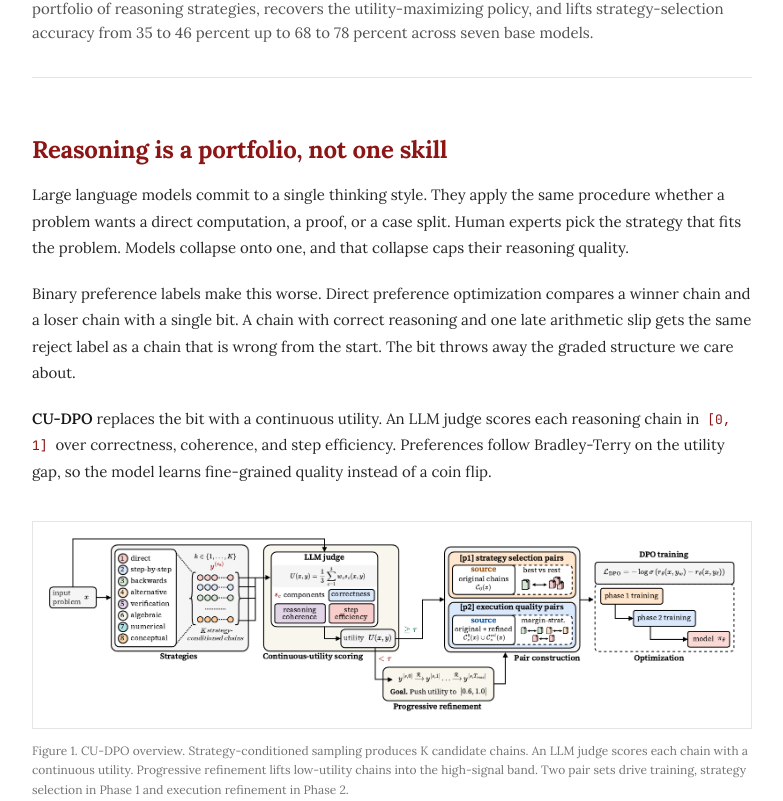
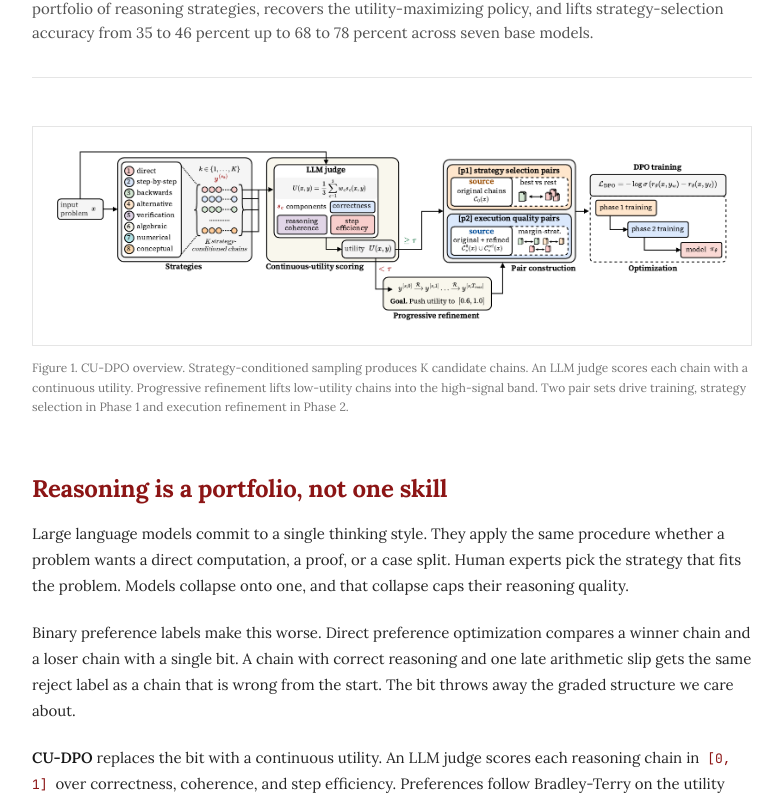
Before and after one commit to ahmd-mohsin/ahmd-mohsin.github.io, a Next.js app: page /papers/cu-dpo in a window 1280 px wide. Shown: the part 356-1157 px from the top of the page, without its empty margins (248-1031 px from the left). Built offline with nearby package versions, Linux system fonts and the light colour scheme.

Commit message:
CU-DPO paper: promote overview diagram to a poster hero at the top

```diff
--- a/src/components/papers/posts/CuDpo.tsx
+++ b/src/components/papers/posts/CuDpo.tsx
@@ -100,6 +100,18 @@ function Table({ head, rows, caption }: { head: string[]; rows: string[][]; capt
 export default function CuDpo() {
   return (
     <div>
+      <figure className="mb-12">
+        <div className="border border-black/10 bg-white p-4 md:p-6">
+          <img src="/papers/cu-dpo-overview.png" alt="CU-DPO overview poster" className="w-full" />
+        </div>
+        <figcaption className="mt-3 text-xs text-neutral-500 leading-relaxed">
+          Figure 1. CU-DPO overview. Strategy-conditioned sampling produces K candidate chains. An LLM judge
+          scores each chain with a continuous utility. Progressive refinement lifts low-utility chains into
+          the high-signal band. Two pair sets drive training, strategy selection in Phase 1 and execution
+          refinement in Phase 2.
+        </figcaption>
+      </figure>
+
       <H2>Reasoning is a portfolio, not one skill</H2>
       <P>
         Large language models commit to a single thinking style. They apply the same procedure whether a
@@ -117,19 +129,6 @@ export default function CuDpo() {
         <M> [0, 1] </M> over correctness, coherence, and step efficiency. Preferences follow Bradley-Terry on
         the utility gap, so the model learns fine-grained quality instead of a coin flip.
       </P>
-
-      <Fig
-        caption={
-          <>
-            Figure 1. CU-DPO overview. Strategy-conditioned sampling produces K candidate chains. An LLM judge
-            scores each chain with a continuous utility. Progressive refinement lifts low-utility chains into
-            the high-signal band. Two pair sets drive training, strategy selection in Phase 1 and execution
-            refinement in Phase 2.
-          </>
-        }
-      >
-        <img src="/papers/cu-dpo-overview.png" alt="CU-DPO overview diagram" className="w-full" />
-      </Fig>
 
       <H2>The method</H2>
       <P>
```
